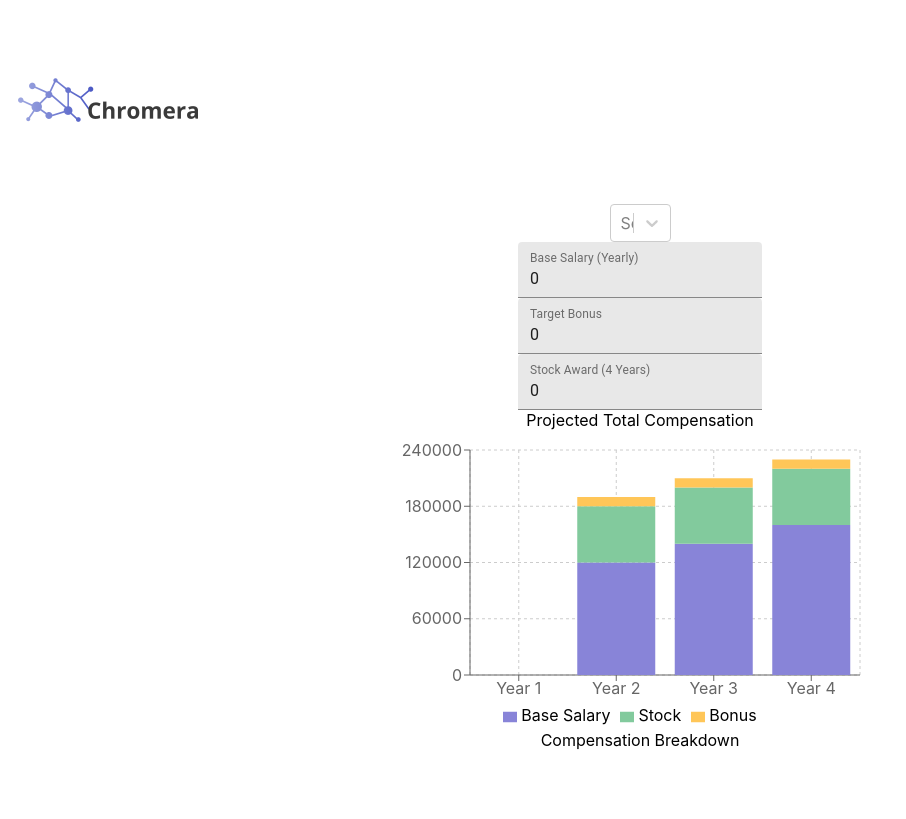
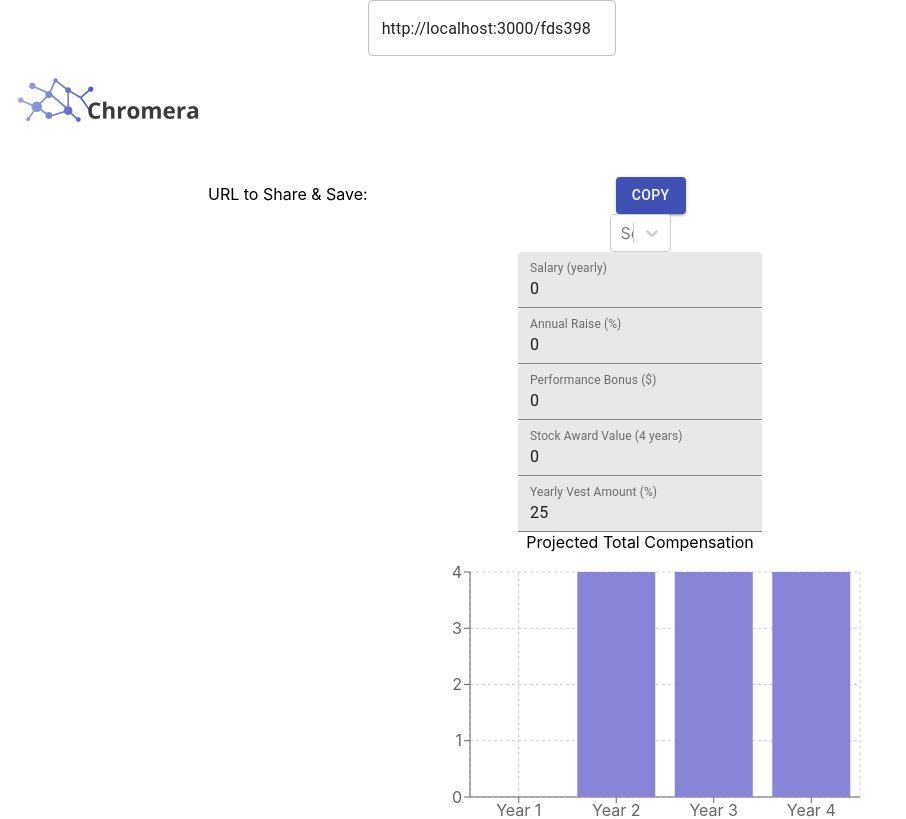
Before and after one commit to rlee80/Chromera, a React (Create React App) app: page / in a window 1280 px wide. Shown: the top 819 px of the page, without its empty margins (0-906 px from the left). Built offline with nearby package versions, Linux system fonts and the light colour scheme.

Commit message:
Add compensation algorithm

```diff
--- a/src/App.js
+++ b/src/App.js
@@ -1,92 +1,147 @@
 import React, { useState } from "react";
-import { Box, Grid, TextField } from "@material-ui/core";
+import { Box, Grid, TextField, Button } from "@material-ui/core";
 import CompensationBar from "./components/CompensationBar";
 import CompensationPie from "./components/CompensationPie";
 import TaxPie from "./components/TaxPie";
 import StatePicker from "./components/StatePicker";
+
+function getAnnualRaise(finalYr, baseSalary, percentRaise) {
+  //DO yearly compensation calculations here
+  var output = baseSalary;
+  while (finalYr-- > 0) {
+    output = output * (1 + (100 / percentRaise));
+  }
+  return output;
+}
 
 function App() {
   const [baseSalary, setBaseSalary] = useState(0);
   const [percentRaise, setPercentRaise] = useState(0);
   const [targetBonus, setTargetBonus] = useState(0);
   const [fourYrRSU, setFourYrRSU] = useState(0);
-  const [vestPercent, setVestPercent] = useState(0);
+  const [vestPercent, setVestPercent] = useState(25);
 
-  // Should be derived from user inputs
   const data = [
     {
       name: "Year 1",
       "Base Salary": baseSalary,
-      Stock: fourYrRSU,
+      Stock: fourYrRSU / (100 / vestPercent),
       Bonus: targetBonus,
     },
     {
       name: "Year 2",
-      "Base Salary": 120000,
-      Stock: 60000,
-      Bonus: 10000,
+      "Base Salary": getAnnualRaise(2, baseSalary, percentRaise),
+      Stock: fourYrRSU / (100 / vestPercent),
+      Bonus: targetBonus,
     },
     {
       name: "Year 3",
-      "Base Salary": 140000,
-      Stock: 60000,
-      Bonus: 10000,
+      "Base Salary": getAnnualRaise(3, baseSalary, percentRaise),
+      Stock: fourYrRSU / (100 / vestPercent),
+      Bonus: targetBonus,
     },
     {
       name: "Year 4",
-      "Base Salary": 160000,
-      Stock: 60000,
-      Bonus: 10000,
+      "Base Salary": getAnnualRaise(4, baseSalary, percentRaise),
+      Stock: fourYrRSU / (100 / vestPercent),
+      Bonus: targetBonus,
     },
   ];
+
+  //Save values to db for link
+  function updateLink() {}
 
   return (
     <Box component="span" m={1}>
       <img src={require("./logo.png")} alt="Logo" />
 
-      <con rid container direction="row" justify="center" alignItems="center">
+      <text>URL to Share & Save:</text>
+      <TextField
+        id="outlined-read-only-input"
+        defaultValue="http://localhost:3000/fds398"
+        InputProps={{
+          readOnly: true,
+        }}
+        variant="outlined"
+      />
+      <Button variant="contained" color="primary">
+        Copy
+      </Button>
+
+      <Grid container direction="row" justify="center" alignItems="center">
         <Grid container direction="column" justify="center" alignItems="center">
           <StatePicker></StatePicker>
           <TextField
             id="filled-number"
             type="number"
-            label="Base Salary (Yearly)"
+            label="Salary (yearly)"
             variant="filled"
             color="secondary"
             value={baseSalary}
             onChange={(e) => {
               setBaseSalary(e.target.value);
+              updateLink();
             }}
           ></TextField>
           <TextField
             id="filled-number"
             type="number"
-            label="Target Bonus"
+            label="Annual Raise (%)"
             variant="filled"
-            value={targetBonus}
+            value={percentRaise}
             onChange={(e) => {
-              setTargetBonus(e.target.value);
+              setPercentRaise(e.target.value);
+              updateLink();
             }}
           ></TextField>
           <TextField
             id="filled-number"
             type="number"
-            label="Stock Award (4 Years)"
+            label="Performance Bonus ($)"
+            variant="filled"
+            value={targetBonus}
+            onChange={(e) => {
+              setTargetBonus(e.target.value);
+              updateLink();
+            }}
+          ></TextField>
+          <TextField
+            id="filled-number"
+            type="number"
+            label="Stock Award Value (4 years)"
             variant="filled"
             value={fourYrRSU}
             onChange={(e) => {
               setFourYrRSU(e.target.value);
+              updateLink();
+            }}
+          ></TextField>
+          <TextField
+            id="filled-number"
+            type="number"
+            label="Yearly Vest Amount (%)"
+            variant="filled"
+            value={vestPercent}
+            onChange={(e) => {
+              setVestPercent(e.target.value);
+              updateLink();
             }}
           ></TextField>
         </Grid>
-      </con>
+        <Grid container direction="column" justify="center" alignItems="center">
+          <text>Projected Total Compensation</text>
+          <CompensationBar value={data}></CompensationBar>
+          <text>Compensation Breakdown</text>
+          <CompensationPie value={data}></CompensationPie>
+        </Grid>
+      </Grid>
 
-      <Grid container direction="column" justify="center" alignItems="center">
-        <text>Projected Total Compensation</text>
-        <CompensationBar value={data}></CompensationBar>
-        <text>Compensation Breakdown</text>
-        <CompensationPie value={data}></CompensationPie>
-      </Grid>
+      <Grid
+        container
+        direction="column"
+        justify="center"
+        alignItems="center"
+      ></Grid>
 
       <text>Tax Breakdown</text>
       <TaxPie value={data}></TaxPie>
```
